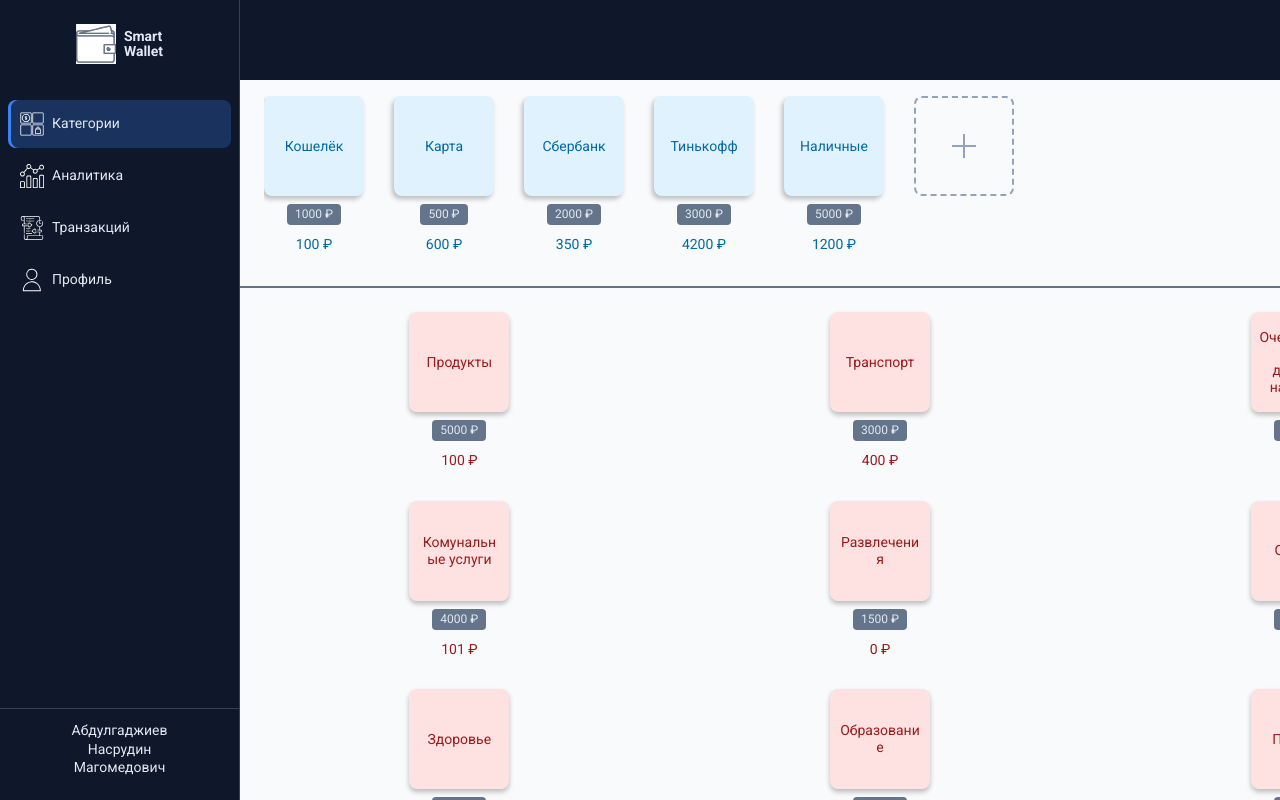
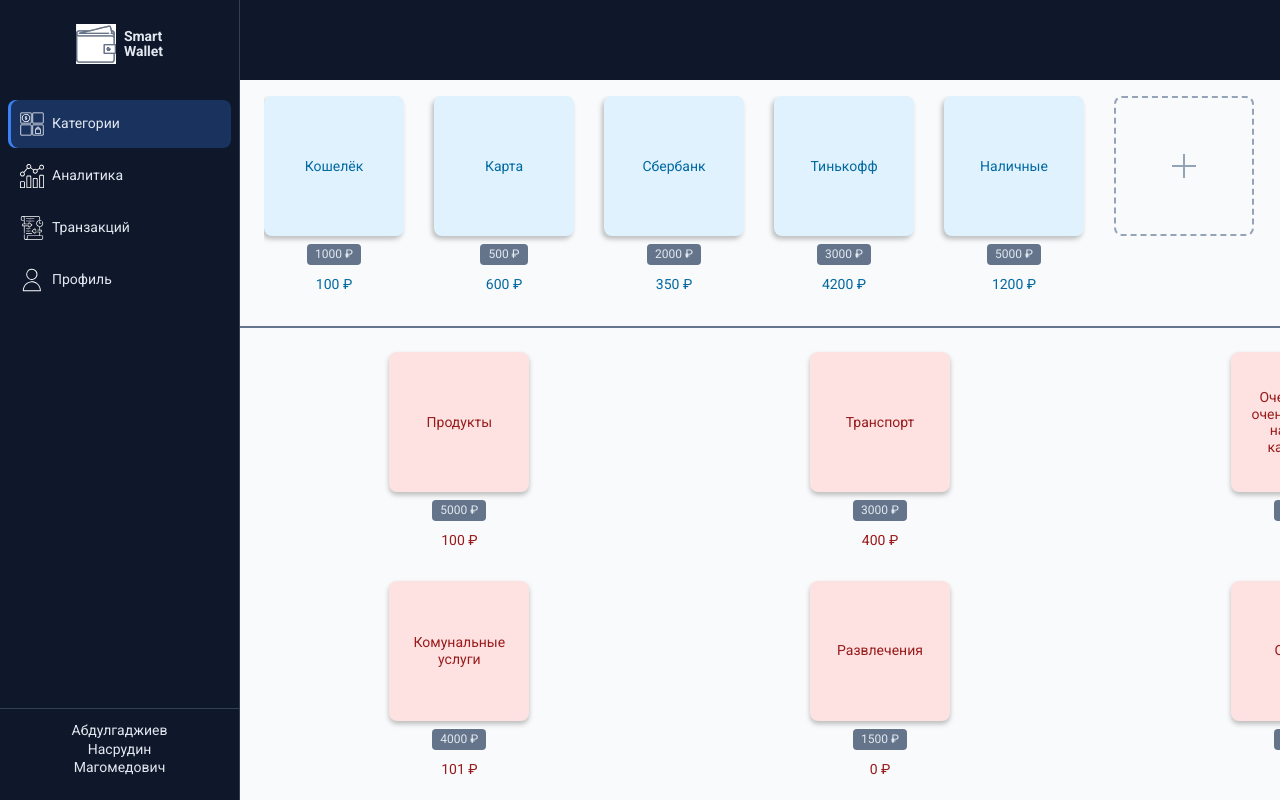
Before and after one commit to Pipotka/SmartWallet-Client, a React (Vite) app: page / in a window 1280 px wide. Shown: the top 800 px of the page. Built offline with nearby package versions, Linux system fonts and the light colour scheme.

Commit message:
feat: replace hardcoded card sizes with var(--card-size) for responsive scaling

```diff
--- a/src/components/CategoryCard/CategoryCard.module.css
+++ b/src/components/CategoryCard/CategoryCard.module.css
@@ -10,8 +10,8 @@
   flex-direction: column;
   align-items: center;
   justify-content: center;
-  width: 100px;
-  height: 100px;
+  width: var(--card-size);
+  height: var(--card-size);
   border-radius: var(--radius-md);
   padding: var(--spacing-sm);
   box-sizing: border-box;
@@ -98,8 +98,8 @@
   display: flex;
   align-items: center;
   justify-content: center;
-  width: 100px;
-  height: 100px;
+  width: var(--card-size);
+  height: var(--card-size);
   border-radius: var(--radius-md);
   border: 2px dashed var(--color-neutral-400);
   background-color: transparent;
```
